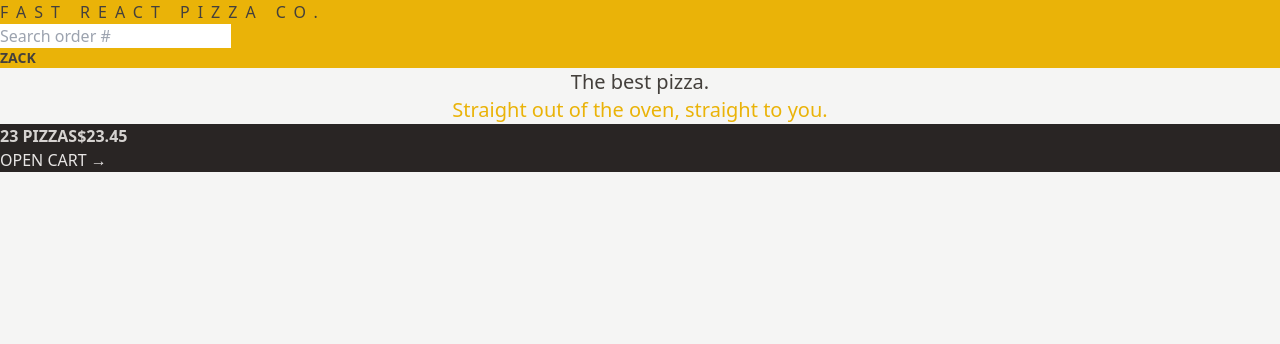
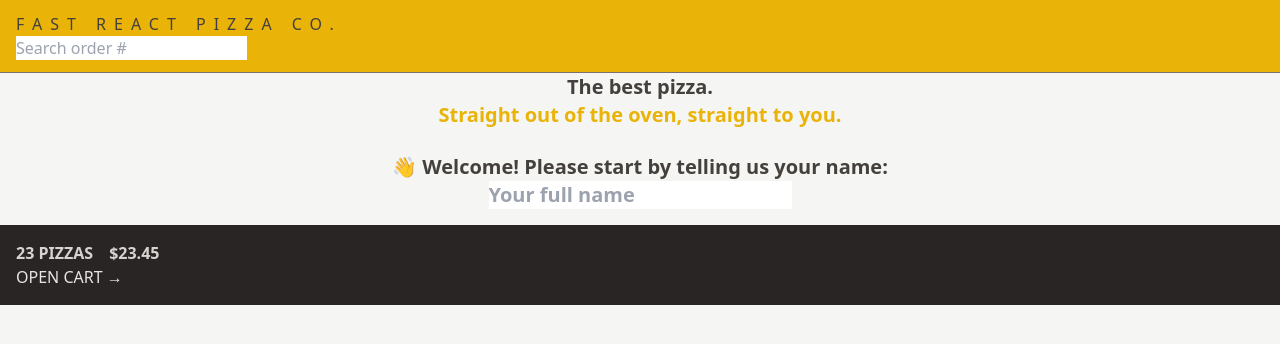
Before and after one commit to zacktam12/PizzaFlow, a React (Vite) app: page / in a window 1280 px wide. Shown: the top 344 px of the page. Built offline with nearby package versions, Linux system fonts and the light colour scheme.

Commit message:
Enhance UI components with improved styling and layout adjustments

```diff
--- a/src/features/cart/CartOverview.jsx
+++ b/src/features/cart/CartOverview.jsx
@@ -2,8 +2,8 @@
 
 function CartOverview() {
   return (
-    <div className="bg-stone-800 uppercase text-stone-200">
-      <p className="font-semibold text-stone-300">
+    <div className="bg-stone-800 p-4 uppercase text-stone-200">
+      <p className="space-x-4 font-semibold text-stone-300">
         <span>23 pizzas</span>
         <span>$23.45</span>
       </p>
--- a/src/features/user/CreateUser.jsx
+++ b/src/features/user/CreateUser.jsx
@@ -1,14 +1,14 @@
-import { useState } from 'react';
+import { useState } from "react";
 
 function CreateUser() {
-  const [username, setUsername] = useState('');
+  const [username, setUsername] = useState("");
 
   function handleSubmit(e) {
     e.preventDefault();
   }
 
   return (
-    <form onSubmit={handleSubmit}>
+    <form className="mt-6" onSubmit={handleSubmit}>
       <p>👋 Welcome! Please start by telling us your name:</p>
 
       <input
@@ -18,7 +18,7 @@
         onChange={(e) => setUsername(e.target.value)}
       />
 
-      {username !== '' && (
+      {username !== "" && (
         <div>
           <button>Start ordering</button>
         </div>
--- a/src/features/user/UserName.jsx
+++ b/src/features/user/UserName.jsx
@@ -1,5 +1,5 @@
 function UserName() {
-  return <div className="text-sm font-semibold">Zack</div>;
+  return <div className="hidden text-sm font-semibold">Zack</div>;
 }
 
 export default UserName;
--- a/src/ui/Header.jsx
+++ b/src/ui/Header.jsx
@@ -4,7 +4,7 @@
 
 function Header() {
   return (
-    <div className="bg-yellow-500 uppercase">
+    <div className="border-b border-stone-500 bg-yellow-500 px-4 py-3 uppercase">
       <Link className="tracking-[0.5rem]" to="./">
         Fast react pizza Co.
       </Link>
--- a/src/ui/Home.jsx
+++ b/src/ui/Home.jsx
@@ -1,12 +1,15 @@
+import CreateUser from "../features/user/CreateUser";
+
 function Home() {
   return (
     <div>
-      <h1 className="text-center text-xl">
+      <h1 className="mb-4 text-center text-xl font-semibold">
         The best pizza.
         <br />
-        <span className="text-yellow-500">
+        <span className="py-4 font-bold text-yellow-500">
           Straight out of the oven, straight to you.
         </span>
+        <CreateUser />
       </h1>
     </div>
   );
```
